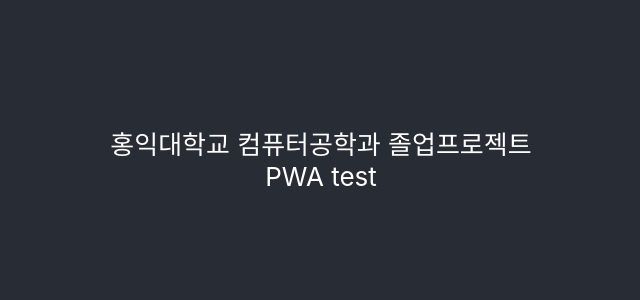
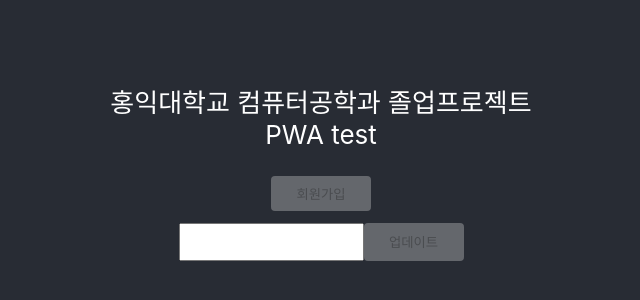
Before and after one commit to 9yujin/PWA-Test-Frontend, a React (Create React App) app: page / in a window 1280 px wide. Shown: the part 242-542 px from the top of the page, without its empty margins (319-959 px from the left). Built offline with nearby package versions, Linux system fonts and the light colour scheme; no server answers.

Commit message:
feat : fcm message

```diff
--- a/package.json
+++ b/package.json
@@ -10,6 +10,8 @@
     "@types/node": "^17.0.45",
     "@types/react": "^18.2.6",
     "@types/react-dom": "^18.2.4",
+    "axios": "^1.4.0",
+    "firebase": "^9.22.0",
     "react": "^18.2.0",
     "react-dom": "^18.2.0",
     "react-scripts": "5.0.1",
--- /dev/null
+++ b/public/firebase-messaging-sw.js
@@ -0,0 +1,34 @@
+/* eslint-disable no-undef */
+/* eslint-disable no-restricted-globals */
+self.addEventListener("install", function (e) {
+  console.log("fcm sw install..");
+  self.skipWaiting();
+});
+
+self.addEventListener("activate", function (e) {
+  console.log("fcm sw activate..");
+});
+
+self.addEventListener("push", function (e) {
+  console.log("push: ", e.data.json());
+  if (!e.data.json()) return;
+
+  const resultData = e.data.json().notification;
+  const notificationTitle = resultData.title;
+  const notificationOptions = {
+    body: resultData.body,
+    icon: resultData.image,
+    tag: resultData.tag,
+    ...resultData,
+  };
+  console.log("push: ", { resultData, notificationTitle, notificationOptions });
+
+  self.registration.showNotification(notificationTitle, notificationOptions);
+});
+
+self.addEventListener("notificationclick", function (event) {
+  console.log("notification click");
+  const url = "/";
+  event.notification.close();
+  event.waitUntil(clients.openWindow(url));
+});
--- a/src/App.css
+++ b/src/App.css
@@ -36,3 +36,19 @@
     transform: rotate(360deg);
   }
 }
+
+button {
+  width: 100px;
+  padding: 8px 16px;
+  border: none;
+  border-radius: 4px;
+}
+
+.update {
+  display: flex;
+  margin-top: 12px;
+}
+
+input {
+  height: 32px;
+}
--- a/src/App.tsx
+++ b/src/App.tsx
@@ -1,8 +1,40 @@
-import React from "react";
-import logo from "./logo.svg";
+import axios from "axios";
 import "./App.css";
+import { requestPermission } from "./firebase-messaging-sw";
+import { useEffect, useState } from "react";
 
 function App() {
+  const [token, setToken] = useState("");
+  const [id, setId] = useState("");
+
+  useEffect(() => {
+    requestPermission()
+      .then((fcmToken) => setToken(fcmToken!))
+      .catch(() => alert("토큰 발급에 실패했어요"));
+  }, []);
+
+  const registerToken = async (token: string) => {
+    console.log(token);
+    try {
+      const response = await axios.post(
+        `http://ec2-43-201-38-179.ap-northeast-2.compute.amazonaws.com:8080/v1/users/register/${token}`
+      );
+      console.log(response.data);
+    } catch (e) {
+      console.log(e);
+    }
+  };
+  const updateToken = async (id: string, token: string) => {
+    try {
+      const response = await axios.post(
+        `http://ec2-43-201-38-179.ap-northeast-2.compute.amazonaws.com:8080/v1/users/${id}/token/${token}`
+      );
+      console.log(response.data);
+    } catch (e) {
+      console.log(e);
+    }
+  };
+
   return (
     <div className="App">
       <header className="App-header">
@@ -11,6 +43,22 @@ function App() {
           <br />
           PWA test
         </p>
+        <button onClick={() => registerToken(token)} disabled={!token.length}>
+          회원가입
+        </button>
+        <div className="update">
+          <input
+            type="text"
+            value={id}
+            onChange={(e) => setId(e.target.value)}
+          />
+          <button
+            onClick={() => updateToken(id, token)}
+            disabled={!token.length}
+          >
+            업데이트
+          </button>
+        </div>
       </header>
     </div>
   );
--- /dev/null
+++ b/src/firebase-messaging-sw.js
@@ -0,0 +1,52 @@
+// Import the functions you need from the SDKs you need
+import axios from "axios";
+import { initializeApp } from "firebase/app";
+import { getMessaging, getToken, onMessage } from "firebase/messaging";
+
+// TODO: Add SDKs for Firebase products that you want to use
+// https://firebase.google.com/docs/web/setup#available-libraries
+
+// Your web app's Firebase configuration
+const firebaseConfig = {
+  apiKey: process.env.REACT_APP_API_KEY,
+  authDomain: process.env.REACT_APP_AUTH_DOMAIN,
+  projectId: process.env.REACT_APP_PROJECT_ID,
+  storageBucket: process.env.REACT_APP_STORAGE_BUCKET,
+  messagingSenderId: process.env.REACT_APP_MESSAGING_SENDER_ID,
+  appId: process.env.REACT_APP_APP_ID,
+};
+
+// Initialize Firebase
+const firebase = initializeApp(firebaseConfig);
+const messaging = getMessaging(firebase);
+
+const requestPermission = async () => {
+  console.log("권한 요청 중...");
+
+  const permission = await Notification.requestPermission();
+  if (permission === "denied") {
+    console.log("알림 권한 허용 안됨");
+    return;
+  }
+
+  console.log("알림 권한이 허용됨");
+
+  const token = await getToken(messaging, {
+    vapidKey: process.env.REACT_APP_VAPID_KEY,
+  });
+
+  if (token) {
+    console.log("token: ", token);
+  } else {
+    console.log("Can not get Token");
+  }
+
+  onMessage(messaging, (payload) => {
+    console.log("메시지가 도착했습니다.", payload);
+    // ...
+  });
+
+  return token;
+};
+
+export { requestPermission };
--- a/src/index.tsx
+++ b/src/index.tsx
@@ -8,11 +8,7 @@ import reportWebVitals from "./reportWebVitals";
 const root = ReactDOM.createRoot(
   document.getElementById("root") as HTMLElement
 );
-root.render(
-  <React.StrictMode>
-    <App />
-  </React.StrictMode>
-);
+root.render(<App />);
 
 // If you want your app to work offline and load faster, you can change
 // unregister() to register() below. Note this comes with some pitfalls.
--- a/src/serviceWorkerRegistration.ts
+++ b/src/serviceWorkerRegistration.ts
@@ -11,11 +11,13 @@
 // opt-in, read https://cra.link/PWA
 
 const isLocalhost = Boolean(
-  window.location.hostname === 'localhost' ||
+  window.location.hostname === "localhost" ||
     // [::1] is the IPv6 localhost address.
-    window.location.hostname === '[::1]' ||
+    window.location.hostname === "[::1]" ||
     // 127.0.0.0/8 are considered localhost for IPv4.
-    window.location.hostname.match(/^127(?:\.(?:25[0-5]|2[0-4][0-9]|[01]?[0-9][0-9]?)){3}$/)
+    window.location.hostname.match(
+      /^127(?:\.(?:25[0-5]|2[0-4][0-9]|[01]?[0-9][0-9]?)){3}$/
+    )
 );
 
 type Config = {
@@ -24,7 +26,8 @@ type Config = {
 };
 
 export function register(config?: Config) {
-  if (process.env.NODE_ENV === 'production' && 'serviceWorker' in navigator) {
+  if (process.env.NODE_ENV === "production" && "serviceWorker" in navigator) {
+    //if (process.env.NODE_ENV === 'production' && 'serviceWorker' in navigator) {
     // The URL constructor is available in all browsers that support SW.
     const publicUrl = new URL(process.env.PUBLIC_URL, window.location.href);
     if (publicUrl.origin !== window.location.origin) {
@@ -34,7 +37,7 @@ export function register(config?: Config) {
       return;
     }
 
-    window.addEventListener('load', () => {
+    window.addEventListener("load", () => {
       const swUrl = `${process.env.PUBLIC_URL}/service-worker.js`;
 
       if (isLocalhost) {
@@ -45,8 +48,8 @@ export function register(config?: Config) {
         // service worker/PWA documentation.
         navigator.serviceWorker.ready.then(() => {
           console.log(
-            'This web app is being served cache-first by a service ' +
-              'worker. To learn more, visit https://cra.link/PWA'
+            "This web app is being served cache-first by a service " +
+              "worker. To learn more, visit https://cra.link/PWA"
           );
         });
       } else {
@@ -67,14 +70,14 @@ function registerValidSW(swUrl: string, config?: Config) {
           return;
         }
         installingWorker.onstatechange = () => {
-          if (installingWorker.state === 'installed') {
+          if (installingWorker.state === "installed") {
             if (navigator.serviceWorker.controller) {
               // At this point, the updated precached content has been fetched,
               // but the previous service worker will still serve the older
               // content until all client tabs are closed.
               console.log(
-                'New content is available and will be used when all ' +
-                  'tabs for this page are closed. See https://cra.link/PWA.'
+                "New content is available and will be used when all " +
+                  "tabs for this page are closed. See https://cra.link/PWA."
               );
 
               // Execute callback
@@ -85,7 +88,7 @@ function registerValidSW(swUrl: string, config?: Config) {
               // At this point, everything has been precached.
               // It's the perfect time to display a
               // "Content is cached for offline use." message.
-              console.log('Content is cached for offline use.');
+              console.log("Content is cached for offline use.");
 
               // Execute callback
               if (config && config.onSuccess) {
@@ -97,21 +100,21 @@ function registerValidSW(swUrl: string, config?: Config) {
       };
     })
     .catch((error) => {
-      console.error('Error during service worker registration:', error);
+      console.error("Error during service worker registration:", error);
     });
 }
 
 function checkValidServiceWorker(swUrl: string, config?: Config) {
   // Check if the service worker can be found. If it can't reload the page.
   fetch(swUrl, {
-    headers: { 'Service-Worker': 'script' },
+    headers: { "Service-Worker": "script" },
   })
     .then((response) => {
       // Ensure service worker exists, and that we really are getting a JS file.
-      const contentType = response.headers.get('content-type');
+      const contentType = response.headers.get("content-type");
       if (
         response.status === 404 ||
-        (contentType != null && contentType.indexOf('javascript') === -1)
+        (contentType != null && contentType.indexOf("javascript") === -1)
       ) {
         // No service worker found. Probably a different app. Reload the page.
         navigator.serviceWorker.ready.then((registration) => {
@@ -125,12 +128,14 @@ function checkValidServiceWorker(swUrl: string, config?: Config) {
       }
     })
     .catch(() => {
-      console.log('No internet connection found. App is running in offline mode.');
+      console.log(
+        "No internet connection found. App is running in offline mode."
+      );
     });
 }
 
 export function unregister() {
-  if ('serviceWorker' in navigator) {
+  if ("serviceWorker" in navigator) {
     navigator.serviceWorker.ready
       .then((registration) => {
         registration.unregister();
```
Also changed, not shown: 2 other files (tests, documents, lock files or other folders).
